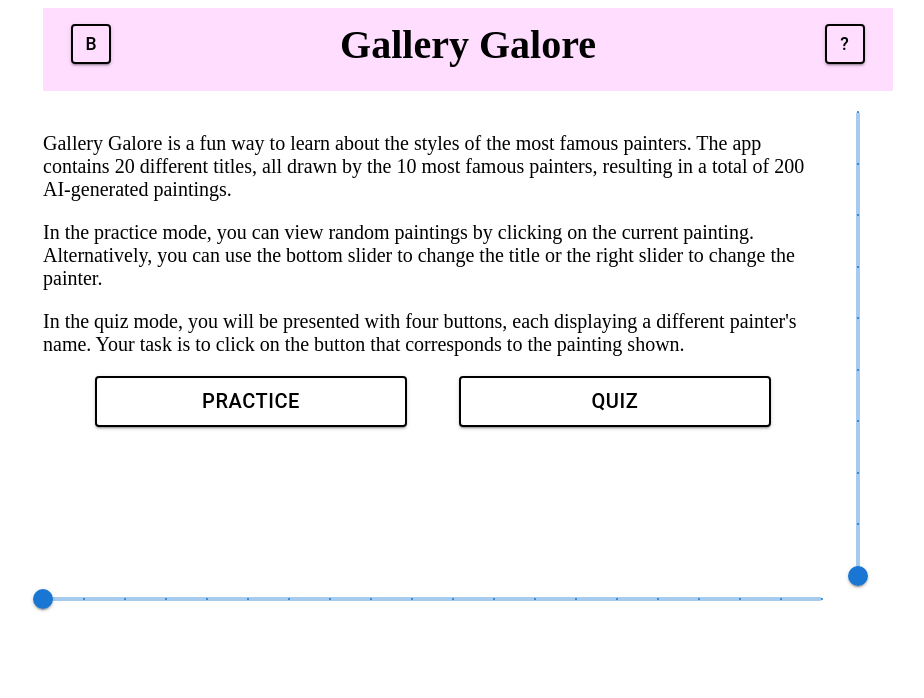
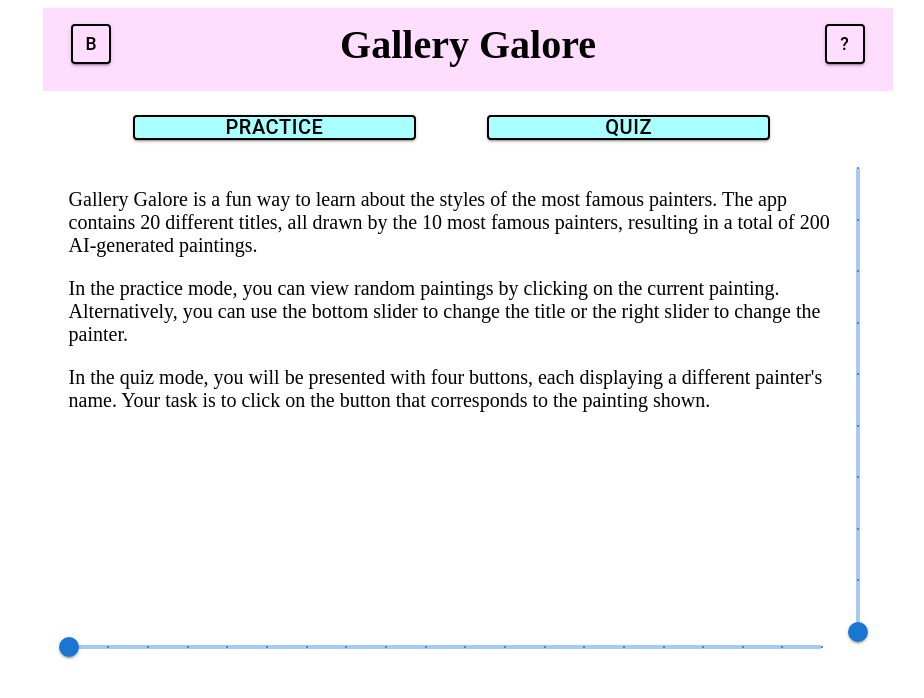
Before and after one commit to JoelHKV/ConceptExplorer, a React (Vite) app: page / in a window 1280 px wide. Shown: the top 698 px of the page, without its empty margins (172-1096 px from the left). Built offline with nearby package versions, Linux system fonts and the light colour scheme.

Commit message:
const naming and small things here and there

```diff
--- a/src/App.css
+++ b/src/App.css
@@ -11,7 +11,7 @@ html {
 .app-container {
     display: grid;
     grid-template-columns: repeat(12, 1fr);
-    grid-template-rows: 8vh 5vh 58vh 1vh 5vh 1vh 5vh 2vh;
+    grid-template-rows: 8vh 12vh 58vh 7vh 7vh 2vh;
     max-width: 850px;
     height: auto;
     margin: auto;
@@ -24,35 +24,18 @@ html {
 }
 
 
-
-
-    .quiz_button-section button {
-        padding: 0;
-        font-size: 2.3rem;
-        width: 1rem;
-        height: 1.7rem;
-        margin-left: auto;
-        background-color: #eeeeee;
-        color: black;
-        border: 0.1rem solid black;
-    }
-
-    .quiz_button-section button {
-        margin-left: 0;
-        font-size: 1rem;
-    }
+.round-counter {
+    display: grid;
+    grid-column: 1 / 12;
+    grid-row: 2;
+    margin-top: 5vh;
+    text-align: center;
+    font-size: clamp(7px, 3.5vw, 24px);
+    font-weight: bold;
+}
 
 
 
-
-.practice-quiz button {
-    background-color: #ffffff;
-    color: black;
-    border: 0.1rem solid black;
-    width: 40%;
-    margin-left: 6.7%;
-    font-size: 1rem;
-}
 
 
 .painting-section {
@@ -60,10 +43,11 @@ html {
     grid-row: 3;
     width: 100%;
     height: 100%;
+    padding-left: 2vw;
 }
 
     .painting-section img {
-        width: 100%;
+        width: 99%;
         height: 100%;
         object-fit: cover;
         border: 0.5vmax solid black;
@@ -76,13 +60,13 @@ html {
 
 .painting-slider {
     grid-column: 1 / 12;
-    grid-row: 5;
-
+    grid-row: 4;
+    padding-left: 2vw;
 }
 
 .painting-name {
     grid-column: 1 / 12;
-    grid-row: 6;
+    grid-row: 5;
 }
 .painter-slider {
     grid-column: 12;
@@ -92,14 +76,14 @@ html {
 
 
 
-
 .option-1, .option-2, .option-3, .option-4 {
     width: 100%;
-    height: 100%;
+    height: 80%;
     display: flex;
     justify-content: center;
     align-items: center;
-    margin-top: 2vh;
+    margin-top: 3vh;
+    padding-left: 2vw;
 }
 
 
@@ -127,29 +111,22 @@ html {
 
 .option-1 {
     grid-column: 1 / 6;
-    grid-row: 5;
+    grid-row: 4;
 }
 .option-2 {
     grid-column: 7 / 12;
-    grid-row: 5;
+    grid-row: 4;
 }
 .option-3 {
     grid-column: 1 / 6;
-    grid-row: 7;
+    grid-row: 5;
 }
 .option-4 {
     grid-column: 7 / 12;
-    grid-row: 7;
+    grid-row: 5;
 }
 
-@media screen and (max-width: 1020px) {
-    .info_button-section button, .quiz_button-section button {
 
-    }
-    .round-counter {
-        margin-top: 6vh;
-    }
-}
 
 
     @media screen and (max-width: 850px) {
@@ -170,7 +147,7 @@ html {
         }
 
         .app-container {
-            grid-template-rows: 8vh 5vh 50vh 5vh 5vh 5vh 5vh 2vh;
+            grid-template-rows: 8vh 11vh 50vh 5vh 5vh 5vh 5vh;
         }
 
         .painting-slider {
@@ -201,6 +178,12 @@ html {
             grid-column: 1 / 12;
             grid-row: 7;
         }
+
+
+        .option-1 button, .option-2 button, .option-3 button, .option-4 button {
+            height: 100%;
+        }
+
 
     }
 
--- a/src/App.jsx
+++ b/src/App.jsx
@@ -12,8 +12,8 @@ import TitleBar from './components/TitleBar';
 
 const preloadedImages = []
 const [paintingNames, painters] = paintingLoader();
-const painting_count = paintingNames.length
-const painter_count = painters.length
+const maxPaintingIndex = paintingNames.length - 1;
+const maxPainterIndex = painters.length - 1;
 
 function paintingLoader() {
     // preloads painting images and populates preloadedImages[paintingNro][painterNro]
@@ -55,7 +55,7 @@ const App = () => {
 
     const clickPaintingRandom = () => { // clicked a painting, get a random one
         if (playmode === 'practice') {
-            dispatch(randomChoice());
+            dispatch(randomChoice([maxPaintingIndex, maxPainterIndex]));
         }
     }
 
@@ -81,8 +81,8 @@ const App = () => {
             }
             else {
                 dispatch(incrementRound()); // next round
-                dispatch(randomChoice()); // random painting
-                dispatch(addQuizOptions()); // make options
+                dispatch(randomChoice([maxPaintingIndex, maxPainterIndex])); // random painting
+                dispatch(addQuizOptions(maxPainterIndex)); // make options
             }
         }, 800);
     }
@@ -91,8 +91,8 @@ const App = () => {
     const handleModeChange = (newMode) => {
         dispatch(modeToggle(newMode))
         if (newMode === 'quiz') {
-            dispatch(randomChoice())
-            dispatch(addQuizOptions());
+            dispatch(randomChoice([maxPaintingIndex, maxPainterIndex]))
+            dispatch(addQuizOptions(maxPainterIndex));
         }
         if (playmode === 'finish') {
             dispatch(zeroCounter())
@@ -113,23 +113,17 @@ const App = () => {
         <div className="app-container unselectable"  >
 
             <TitleBar clickInfo={clickInfo} playmode={playmode} />
+            {(playmode !== 'quiz') && (
+            <QuizBlock handleModeChange={handleModeChange} playmode={playmode} />
+            )}
 
-            <div className="quiz_button-section">
-                {(playmode === 'practice') && (
-                <Button
-                    variant="contained"
-                    color="primary"
-                        onClick={() => handleModeChange('quiz')}
-                >
-                        {playmode === 'practice' ? 'Quiz' : `${counter + 1} / ${rounds}`}
-                    </Button>
-                )}
+
                 {(playmode === 'quiz') && (
-                    <div className="round-counter" style={{ textAlign: 'left', fontSize: '1.5rem', padding: '10px', fontWeight: 'bold' }}>
-                    {counter + 1} / {rounds}
+                    <div className="round-counter">
+                    Round: {counter + 1} / {rounds}
                 </div>
                  )}
-            </div>
+
 
             <div className="painting-section">
                 {(playmode === 'practice' || playmode === 'quiz') && (
@@ -144,31 +138,25 @@ const App = () => {
                     <div>
                         <h2>Your score: {points} / {rounds}</h2>
                     </div>
-                    <div>
-                        <QuizBlock handleModeChange={handleModeChange} playmode={playmode} />
-                    </div>
+
                     </>
                 )}
                 {(playmode === 'intro') && (
-
                     <div style={{ textAlign: 'left' }}>
                         <p>Gallery Galore is a fun way to learn about the styles of the most famous painters. The app contains 20 different titles, all drawn by the 10 most famous painters, resulting in a total of 200 AI-generated paintings.</p>
                         <p>In the practice mode, you can view random paintings by clicking on the current painting. Alternatively, you can use the bottom slider to change the title or the right slider to change the painter.</p>                       <p>In the quiz mode, you will be presented with four buttons, each displaying a different painter's name. Your task is to click on the button that corresponds to the painting shown.</p>
-                        <div>
-                            <QuizBlock handleModeChange={handleModeChange} playmode={playmode} />
-                        </div>
                     </div>
 
                 )}
 
-                </div>
+             </div>
             {(playmode === 'practice' || playmode === 'intro') && (
                 <div className="painting-slider">
                     <Slider
                         value={paintingnro}
                         onChange={handleHorizontalSliderChange}
                         min={0}
-                        max={painting_count - 1}
+                        max={maxPaintingIndex}
                         step={1}
                         marks
                     />
@@ -181,7 +169,7 @@ const App = () => {
                         onChange={handleVerticalSliderChange}
                         orientation="vertical"
                         min={0}
-                        max={painter_count-1}
+                        max={maxPainterIndex}
                         step={1}
                         marks
                     />
--- a/src/components/QuizBlock.jsx
+++ b/src/components/QuizBlock.jsx
@@ -2,7 +2,37 @@ import React from 'react';
 import Button from '@mui/material/Button';
 
 const QuizBlock = ({ handleModeChange, playmode }) => {
+
+    const styles = `
+
+
+    .practice-quiz, .quiz-quiz {
+       display: grid;
+        width: 100%;
+        grid-column: 2 / 6;
+        grid-row: 2;
+        margin: auto;
+        padding-top: 5vh;
+
+    }
+    .quiz-quiz {
+        grid-column: 7 / 11;
+    }
+
+    .practice-quiz button, .quiz-quiz button  {
+        background-color: #aaffff;
+        color: black;
+        border: 0.1rem solid black;
+        width: 100%;
+        height: 50%;
+        margin-left: 6.7%;
+        font-size: 1rem;
+    }
+
+  `;
+
     return (
+        <>
             <div className="practice-quiz">
                 <Button
                     variant="contained"
@@ -11,14 +41,18 @@ const QuizBlock = ({ handleModeChange, playmode }) => {
                 >
                     Practice
                 </Button>
+                </div>
+            <div className="quiz-quiz">
                 <Button
                     variant="contained"
                     color="primary"
                     onClick={() => handleModeChange('quiz')}
                 >
-                Quiz
+                    {playmode === 'finish' ? 'New Quiz' : 'Quiz'}
                 </Button>
             </div>
+            <style>{styles}</style>
+        </>
     );
 };
 
--- a/src/reducers/counterSlice.js
+++ b/src/reducers/counterSlice.js
@@ -12,8 +12,6 @@ const initialState = [
 
 ]
 
-const painter_count = 10
-const painting_count = 20
 
 function shuffleFisherYates(array) {
     const shuffledArray = [...array];
@@ -32,12 +30,13 @@ const counterReducer = createSlice({
     name: 'counter',
     initialState,
     reducers: {
-        randomChoice: (state) => {
-            state[0].randpainter = Math.floor(Math.random() * painter_count)
-            state[0].randpainting = Math.floor(Math.random() * painting_count);
+        randomChoice: (state, maxIndex) => {
+
+            state[0].randpainter = Math.floor(Math.random() * (maxIndex.payload[1] + 1))
+            state[0].randpainting = Math.floor(Math.random() * (maxIndex.payload[0] + 1));
         },
-        addQuizOptions: (state) => {
-            let thesepainters = Array.from({ length: painter_count }, (_, i) => i);
+        addQuizOptions: (state, maxIndex) => {
+            let thesepainters = Array.from({ length: (maxIndex.payload + 1) }, (_, i) => i);
             const correctPainter = state[0].randpainter
             thesepainters = thesepainters.filter(painter => painter !== correctPainter);
             thesepainters = shuffleFisherYates(thesepainters).slice(0, 3)
```
Lines whose indentation alone changed are shown as unchanged.
